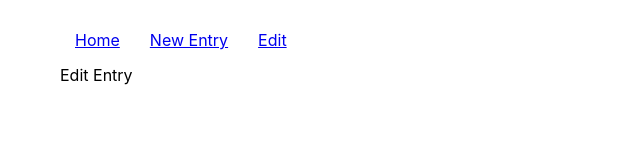
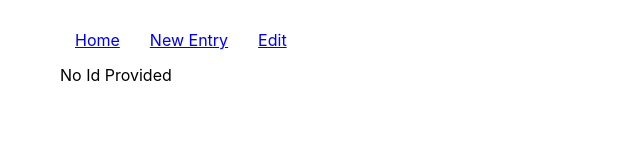
Before and after one commit to vanmarkic/phonebook, a React (Create React App) app in the folder client/: page /edit in a window 1280 px wide. Shown: the top 160 px of the page, without its empty margins (0-640 px from the left). Built offline with nearby package versions, Linux system fonts and the light colour scheme.

Commit message:
feat(global): display passed Id in edit page

```diff
--- a/client/src/Components/EditEntry/EditEntry.js
+++ b/client/src/Components/EditEntry/EditEntry.js
@@ -3,16 +3,20 @@ import React, { Component } from 'react'
 export default class EditEntry extends Component {
   state = {
 
+
   }
 
   componentDidMount() {
-    console.log(this.props.entry)
+    this.setState({entryId : this.props.location.entryId})
+
   }
 
   render() {
+    const { entryId } = this.state
+
     return (
       <div>
-        Edit Entry
+        {entryId ? entryId : "No Id Provided"}
       </div>
     )
   }
```
